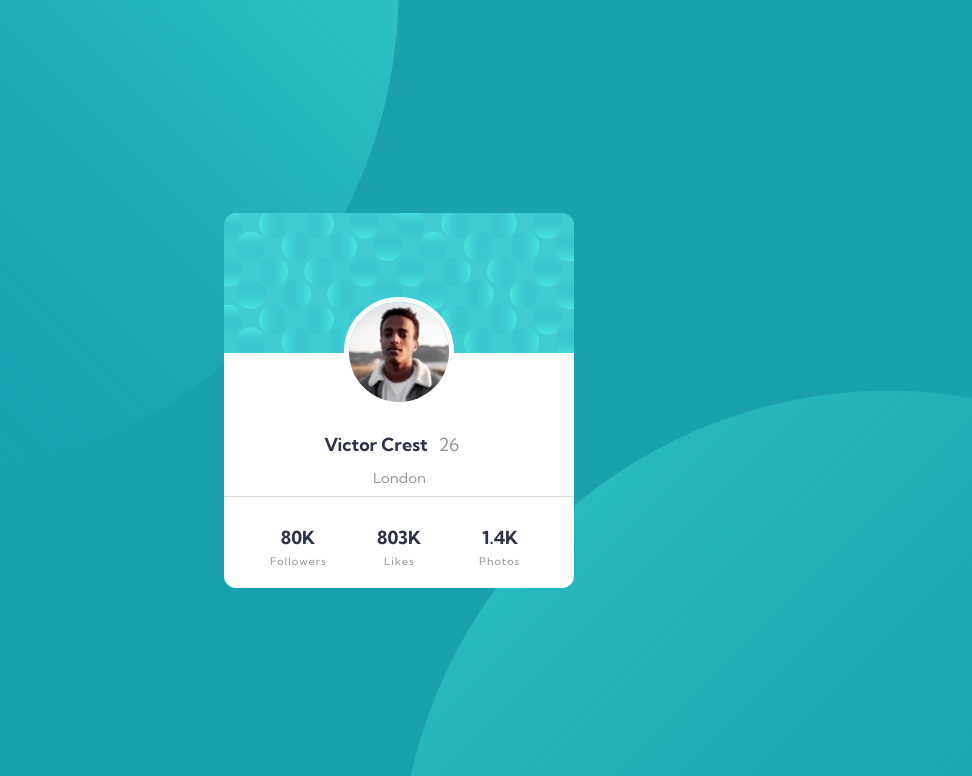
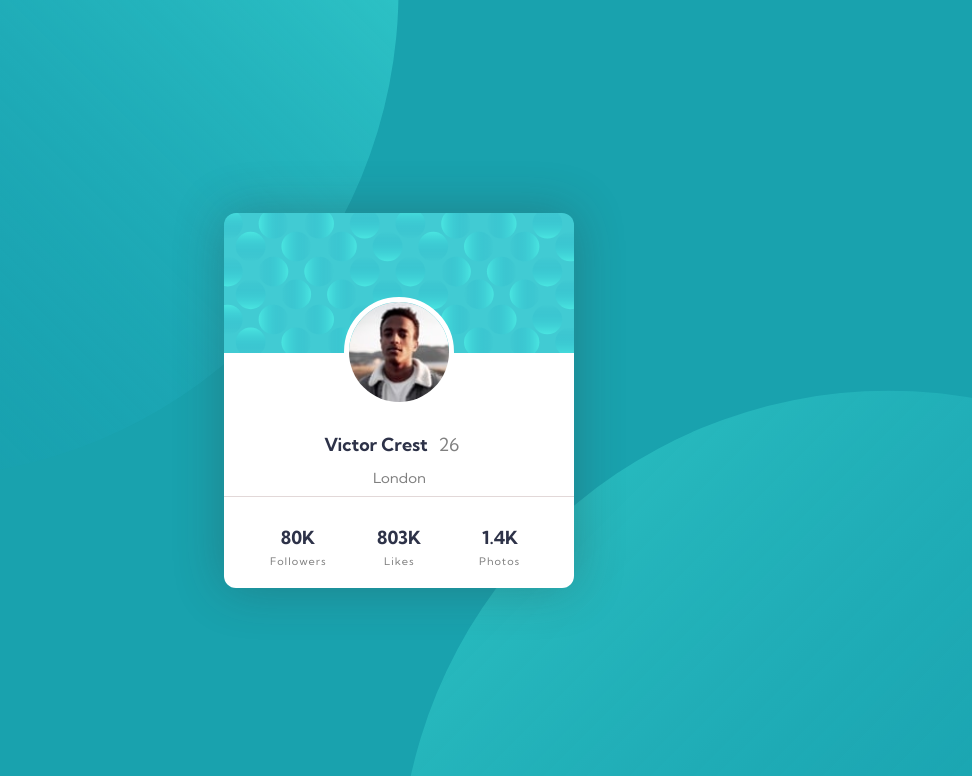
Before and after one commit to BL1133/profile-card-component, a plain HTML site: page index.html in a window 1280 px wide. Shown: the top 776 px of the page, without its empty margins (241-1213 px from the left). Drawn offline with Linux system fonts and the light colour scheme.

Commit message:
Box shadow and darker text to match

```diff
--- a/Styles.css
+++ b/Styles.css
@@ -3,6 +3,7 @@
   --primaryBlue: hsl(229, 23%, 23%);
   --primaryGrayBlue: hsl(227, 10%, 46%);
   --neutralGray: hsl(0, 0%, 59%);
+  --darkGray: hsl(0, 0%, 50%);
 }
 * {
   font-family: 'Kumbh Sans', sans-serif;
@@ -51,6 +52,7 @@ body {
   border-radius: 12px;
   background-image: url('./images/bg-pattern-card.svg');
   background-repeat: no-repeat;
+  box-shadow: 0px 0px 50px 0px rgba(50, 50, 50, 0.3);
 }
 .user {
   display: flex;
@@ -79,11 +81,11 @@ body {
 .user__country {
   font-size: 15px;
   text-align: center;
-  color: var(--neutralGray);
+  color: var(--darkGray);
   transform: scale(1, 0.93) translateY(-3px);
 }
 .user__age {
-  color: var(--neutralGray);
+  color: var(--darkGray);
   transform: translate(-0.8rem, 1rem);
 }
 .user-info {
@@ -112,7 +114,7 @@ body {
   font-weight: 700;
 }
 .user-info__type {
-  color: var(--neutralGray);
+  color: var(--darkGray);
   font-weight: 400;
   font-size: 11px;
   transform: scale(1, 0.95);
```
